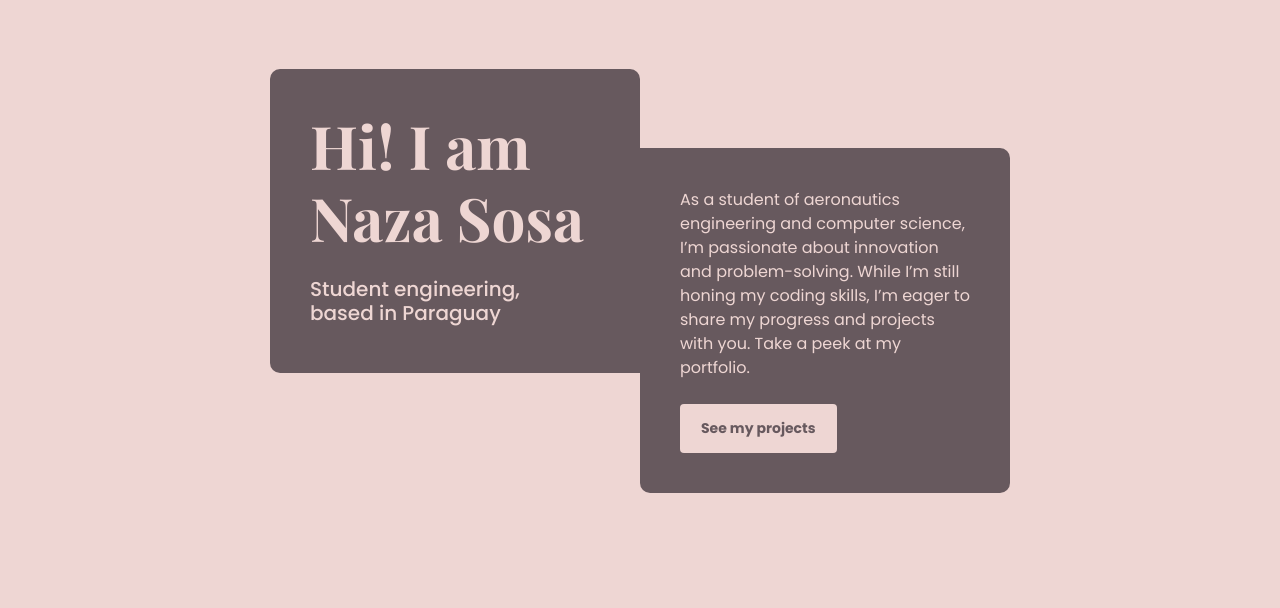
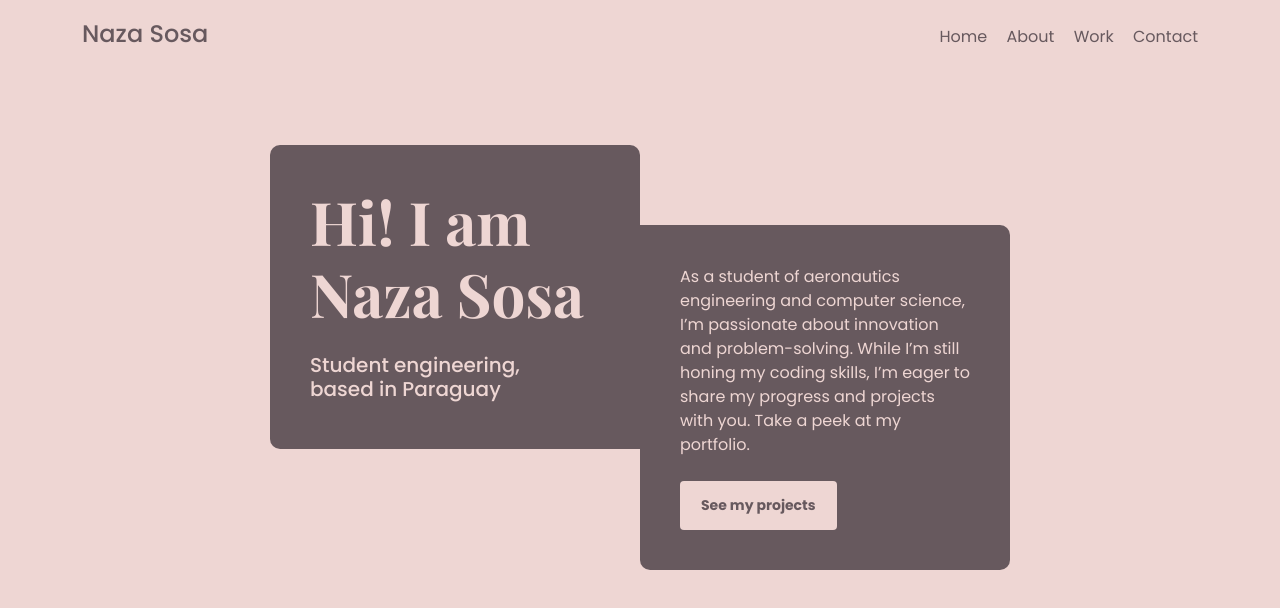
Before and after one commit to nazasosaro/portfolio-project, a plain HTML site: page html/about.html in a window 1280 px wide. Drawn offline with nearby package versions, Linux system fonts and the light colour scheme; a web font is replaced by a local one.

Commit message:
created header

```diff
--- a/css/style.css
+++ b/css/style.css
@@ -157,6 +157,35 @@ h1,
   border: 1px solid var(--primary-color);
 }
 
+nav {
+  padding: 20px 0;
+}
+
+nav ul {
+  padding: 0;
+  margin: 0;
+}
+
+nav li {
+  display: inline;
+  list-style: none;
+  line-height: 34px;
+  margin-left: 15px;
+}
+
+nav a {
+  text-decoration: none;
+  color: var(--secondary-color);
+  transition: all 100ms ease-in-out;
+  cursor: pointer;
+}
+
+nav a:hover {
+  border-bottom: 1px dashed var(--secondary-color);
+  padding-bottom: 2px;
+  font-weight: 700;
+}
+
 @media (max-width: 900px) {
   h1 {
     font-size: 44px;
--- a/html/about.html
+++ b/html/about.html
@@ -24,6 +24,28 @@
     <title>About me | Naza Sosa</title>
   </head>
   <body>
+    <div class="container">
+      <nav class="d-flex justify-content-between">
+        <h4>
+          <a href="/"> Naza Sosa </a>
+        </h4>
+        <ul>
+          <li class="active">
+            <a href="/">Home</a>
+          </li>
+          <li>
+            <a href="/html/about.html">About</a>
+          </li>
+          <li>
+            <a href="/html/work.html">Work</a>
+          </li>
+          <li>
+            <a href="/html/contact.html">Contact</a>
+          </li>
+        </ul>
+      </nav>
+    </div>
+
     <div class="container my-5 about-section">
       <div class="row align-items-center">
         <div class="col-lg-6 pe-0">
```
Also changed, not shown: html/contact.html (+22 -0 lines), html/work.html (+22 -0 lines), index.html (+22 -0 lines).
